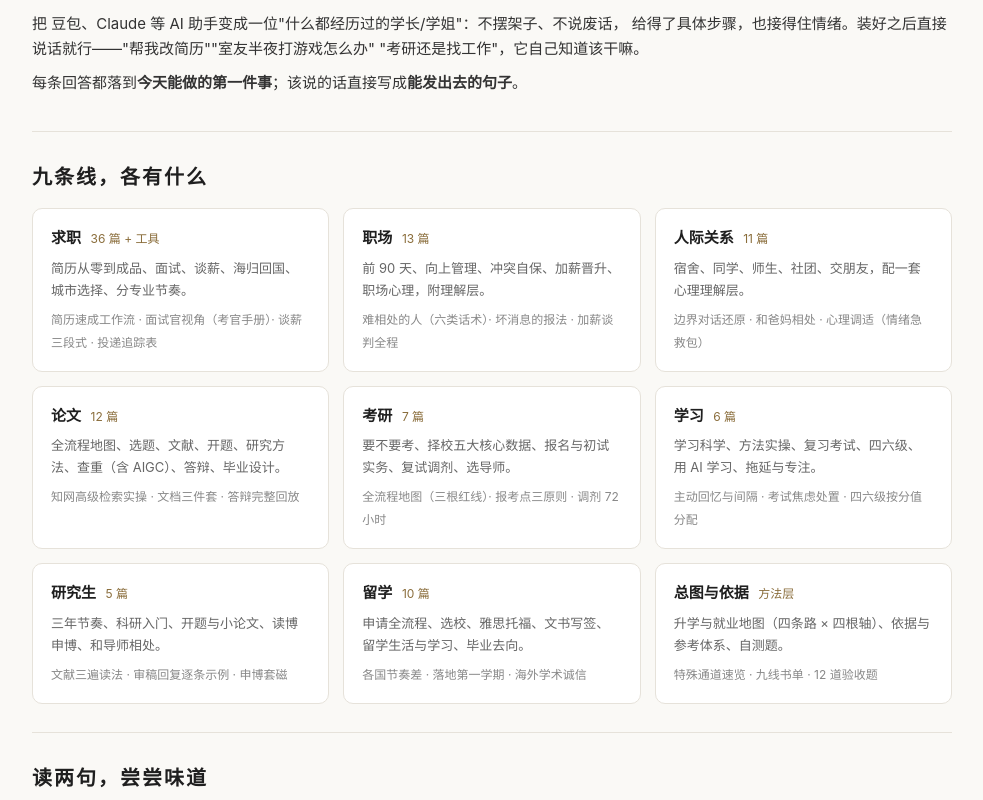
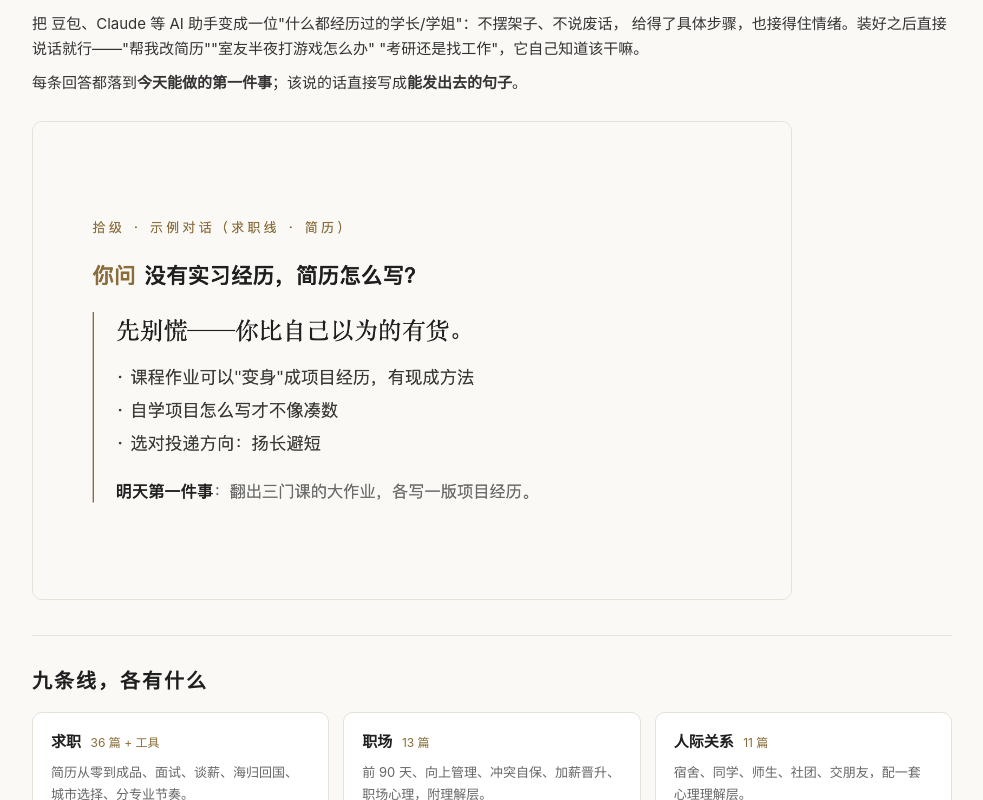
Before and after one commit to ZhongQuinnKing/shiji, a plain HTML site: page docs/index.html in a window 1280 px wide. Shown: the part 408-1208 px from the top of the page, without its empty margins (148-1131 px from the left). Drawn offline with Linux system fonts and the light colour scheme.

Commit message:
README 与预览页加示例对话图（求职线·简历，真实回答样式）

```diff
--- a/docs/index.html
+++ b/docs/index.html
@@ -63,6 +63,8 @@
        给得了具体步骤，也接得住情绪。装好之后直接说话就行——"帮我改简历""室友半夜打游戏怎么办"
        "考研还是找工作"，它自己知道该干嘛。</p>
     <p>每条回答都落到<b>今天能做的第一件事</b>；该说的话直接写成<b>能发出去的句子</b>。</p>
+    <img src="example-chat.png" alt="示例对话：没有实习经历，简历怎么写"
+         style="width:100%;max-width:760px;margin-top:18px;border:1px solid var(--line);border-radius:10px;">
   </div>
 </section>
 
```
Also changed, not shown: docs/example-chat.png (added), 1 other file.
